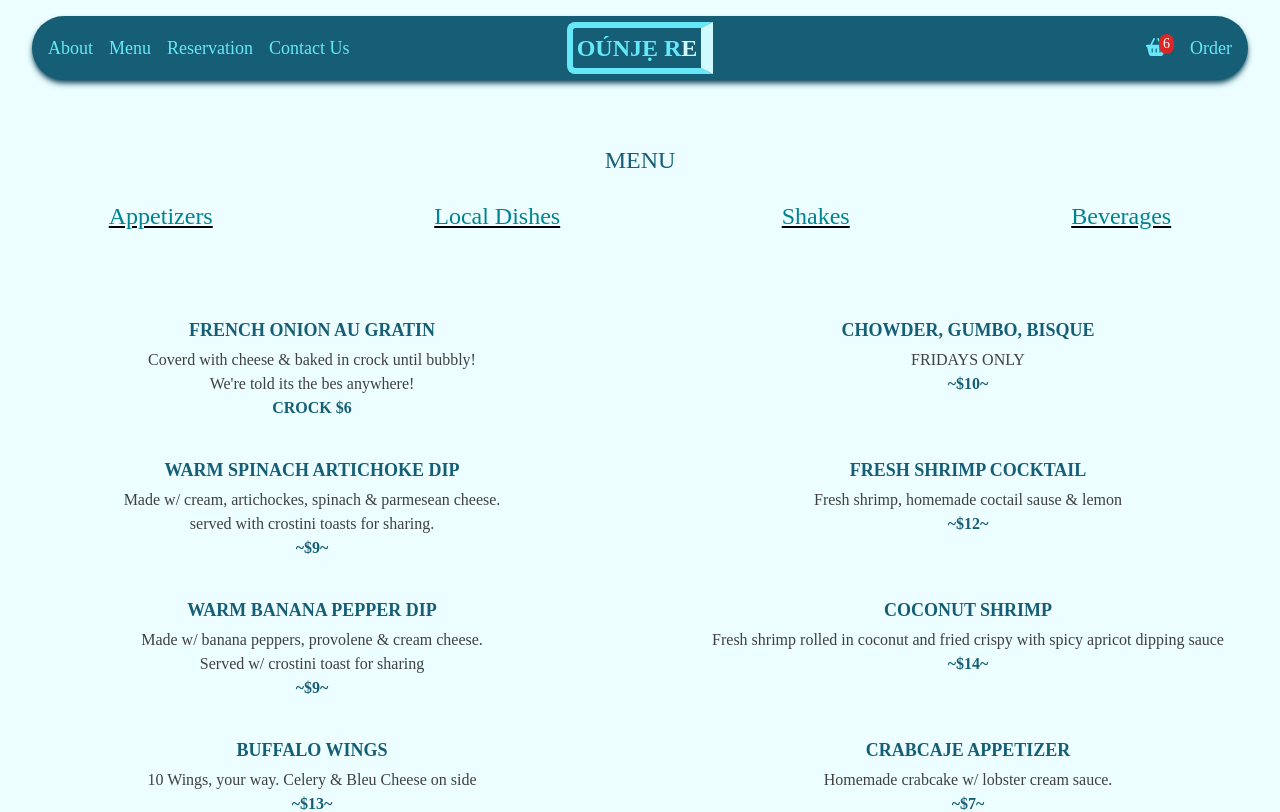
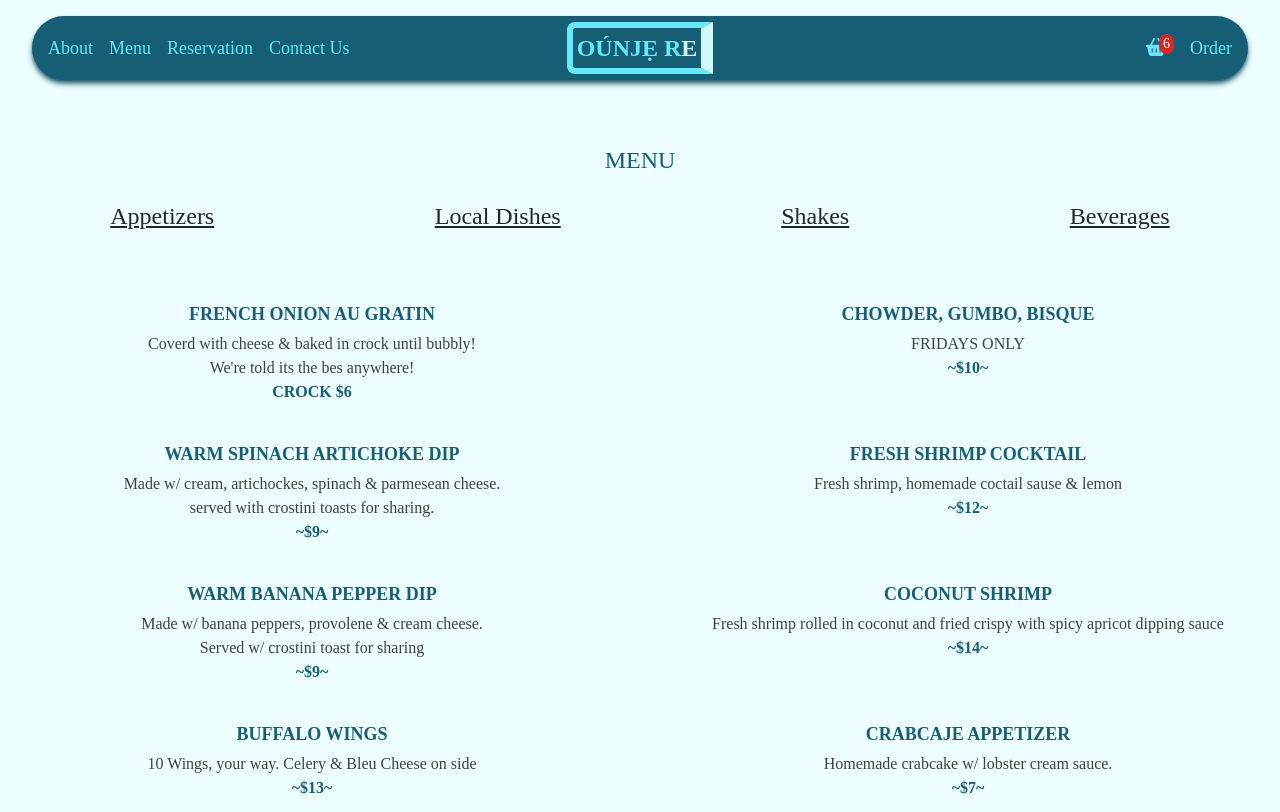
Before and after one commit to Quadri-Ian/ounje-re, a Next.js app: page /Menu in a window 1280 px wide. Shown: the top 812 px of the page. Built offline with nearby package versions, Linux system fonts and the light colour scheme.

Commit message:
sixth commit

```diff
--- a/src/pages/Menu.js
+++ b/src/pages/Menu.js
@@ -1,5 +1,4 @@
 // Menu.js
-
 import React from 'react';
 import { useRouter } from 'next/router';
 import Appetizers from './appetizers';
@@ -8,7 +7,7 @@ import Shakes from './shakes';
 import Beverages from './beverages';
 import Link from 'next/link';
 
-function Menu() {
+function Menunav() {
   const router = useRouter();
   const { subpage } = router.query;
 
@@ -23,29 +22,28 @@ function Menu() {
       case 'beverages':
         return <Beverages />;
       default:
-        return <Appetizers />; // Default to appetizers if no subpage specified
+        return <Appetizers />;
     }
   };
 
   return (
     <div>
-      {/* Your menu content */}
-      <div className='flex justify-center text-2xl lg:text-5xl text-cyan-800  mb-6 mt-36'>
+      <div className='flex justify-center text-2xl lg:text-5xl text-cyan-800 mb-6 mt-36'>
         <h1>MENU</h1>
       </div>
-      <nav className='mb-16 lm:mb-20'>
-        <ul className='flex space-x-1 justify-around  underline md:text-2xl lg:w-[70%] mx-auto'>
+      <nav className='mb-16 lg:mb-20'>
+      <ul className='flex justify-around text-neutral-800 text-lg underline md:text-2xl lg:w-[70%] mx-auto'>
           <li>
-            <Link className='menulink no-underline' href="menu/appetizers">Appetizers</Link>
+            <Link href="/menu/appetizers">Appetizers</Link>
           </li>
           <li>
-            <Link className='menulink' href="menu/localdishes">Local Dishes</Link>
+            <Link href="/menu/localdishes">Local Dishes</Link>
           </li>
           <li>
-            <Link className='menulink' href="menu/shakes">Shakes</Link>
+            <Link href="/menu/shakes">Shakes</Link>
           </li>
           <li>
-            <Link className='menulink' href="menu/beverages">Beverages</Link>
+            <Link href="/menu/beverages">Beverages</Link>
           </li>
         </ul>
       </nav>
@@ -57,4 +55,4 @@ function Menu() {
   );
 }
 
-export default Menu;
+export default Menunav;
--- a/src/pages/Reservation.js
+++ b/src/pages/Reservation.js
@@ -86,7 +86,7 @@ function ReservationPage() {
       onSubmit={handleSubmit}
       className='p-5 space-y-2 flex flex-col justify-center'
       >
-        <div className='flex justify-between w-[85%]  mx-auto md:w-[40%] lg:w-[25%] items-center border rounded-full pl-3 bg-cyan-700'>
+        <div className='flex justify-between text-cyan-800  w-[85%]  mx-auto md:w-[40%] lg:w-[25%] items-center border rounded-full pl-3 bg-cyan-700'>
           <label className='text-cyan-300'>Name:</label>
           <input
             type="text"
@@ -97,7 +97,7 @@ function ReservationPage() {
             required
           />
         </div>
-        <div className='flex justify-between w-[85%] mx-auto md:w-[40%] lg:w-[25%] items-center border rounded-full pl-3 bg-cyan-700'>
+        <div className='flex justify-between w-[85%]  mx-auto md:w-[40%] lg:w-[25%] items-center border rounded-full pl-3 bg-cyan-700'>
           <label className='text-cyan-300'>Email:</label>
           <input
             type="email"
@@ -108,7 +108,7 @@ function ReservationPage() {
             required
           />
         </div>
-        <div className='flex justify-between w-[85%] mx-auto md:w-[40%] lg:w-[25%] items-center border rounded-full pl-3 bg-cyan-700'>
+        <div className='flex justify-between text-cyan-800  w-[85%] mx-auto md:w-[40%] lg:w-[25%] items-center border rounded-full pl-3 bg-cyan-700'>
           <label className='text-cyan-300'>Phone:</label>
           <input
             type="tel"
@@ -129,18 +129,21 @@ function ReservationPage() {
           />
         </div> */}
 
-        <div className='flex justify-between w-[85%] md:justify-normal space-x-3 md:space-x-9 lm:space-x-12 lg:space-x-10  mx-auto md:w-[40%] lg:w-[25%] items-center border rounded-full pl-3 bg-cyan-700'>
-          <label className='text-cyan-300'>Date:</label>
-          <div className='p-1 bg-cyan-50 w-[78%] rounded-r-full'>
-          <DatePicker
-            selected={reservationData.date}
-            onChange={handleDateChange}
-            className='w-[100%] rounded-full bg-cyan-50'
-            required
-          />
+      <div className='flex flex-col w-[85%] md:w-[40%] lg:w-[25%] mx-auto mt-4 space-y-2'>
+          <div className='flex justify-center'>
+            <label className='text-cyan-300 text-center bg-cyan-800 p-1 rounded-md'>Date:</label>
           </div>
+          <div className='p-1 bg-cyan-50 border-2 text-cyan-800 rounded-full w-full text-center items-center flex justify-center'>
+              <DatePicker
+                selected={reservationData.date}
+                onChange={handleDateChange}
+                className='w-full rounded-full bg-cyan-50 flex text-center'
+                required
+              />
+            </div>
+        </div>
 
-        </div>
+
         {/* Add other input fields */}
         <div className='text-center mt-4'>
           <button className='rounded-full text-lg shadow-sm md:shadow-md shadow-cyan-800 p-1 px-2 md:p-3 text-cyan-300 bg-cyan-800 hover:text-cyan-800 hover:bg-cyan-50 transition duration-200 ease-linear' type="submit">Submit Reservation</button>
```
Also changed, not shown: 1 other file (tests, documents, lock files or other folders).
